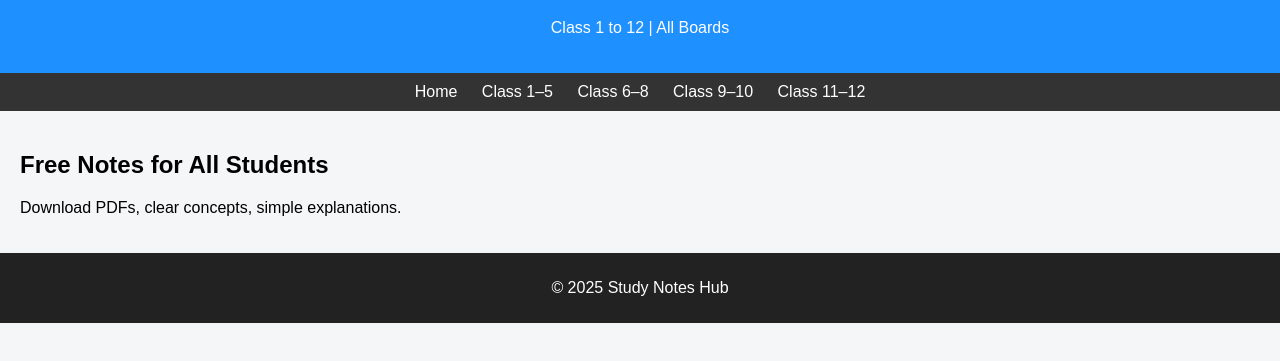
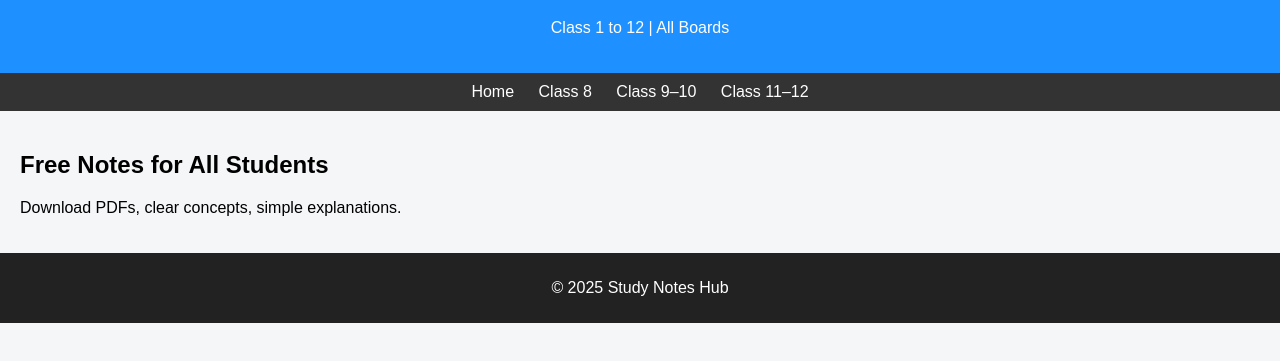
Before and after one commit to adityakhaire6510-spec/study-notes-hub, a plain HTML site: page index.html in a window 1280 px wide. Shown: the part 81-442 px from the top of the page. Drawn offline with Linux system fonts and the light colour scheme.

Commit message:
Remove Class 1–5 and Class 6–8 links from nav

```diff
--- a/index.html
+++ b/index.html
@@ -13,8 +13,7 @@
 
 <nav>
   <a href="#">Home</a>
-  <a href="#">Class 1–5</a>
-  <a href="#">Class 6–8</a>
+  <a href="#">Class 8</a>
   <a href="#">Class 9–10</a>
   <a href="#">Class 11–12</a>
 </nav>
```
